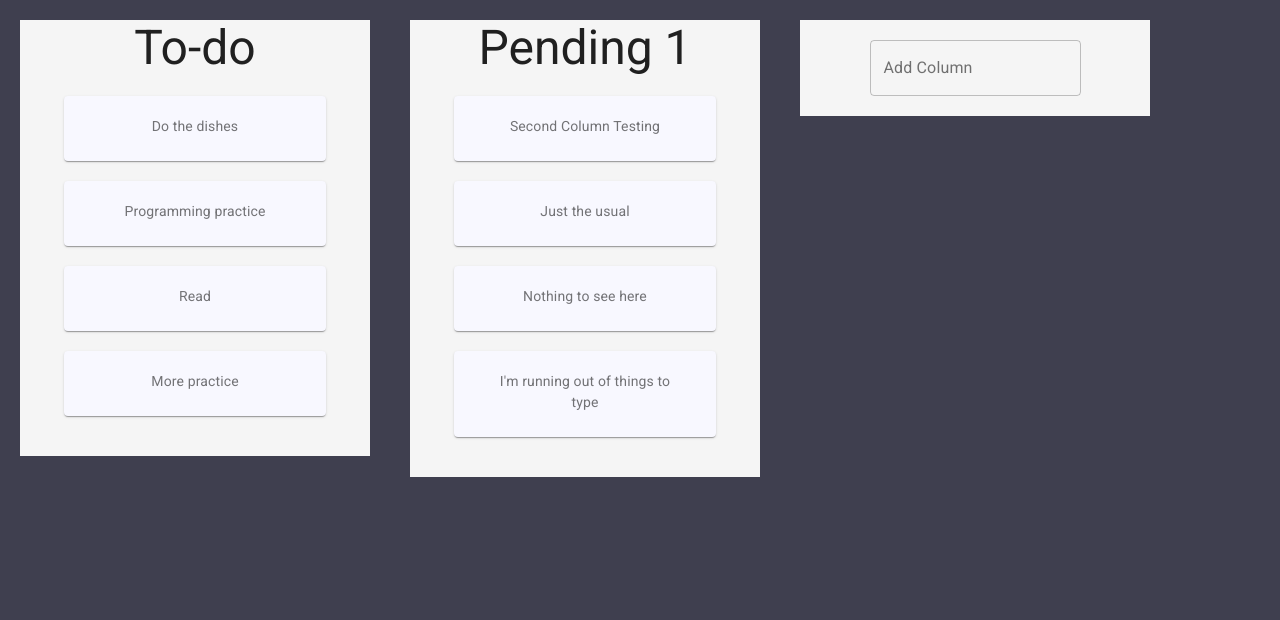
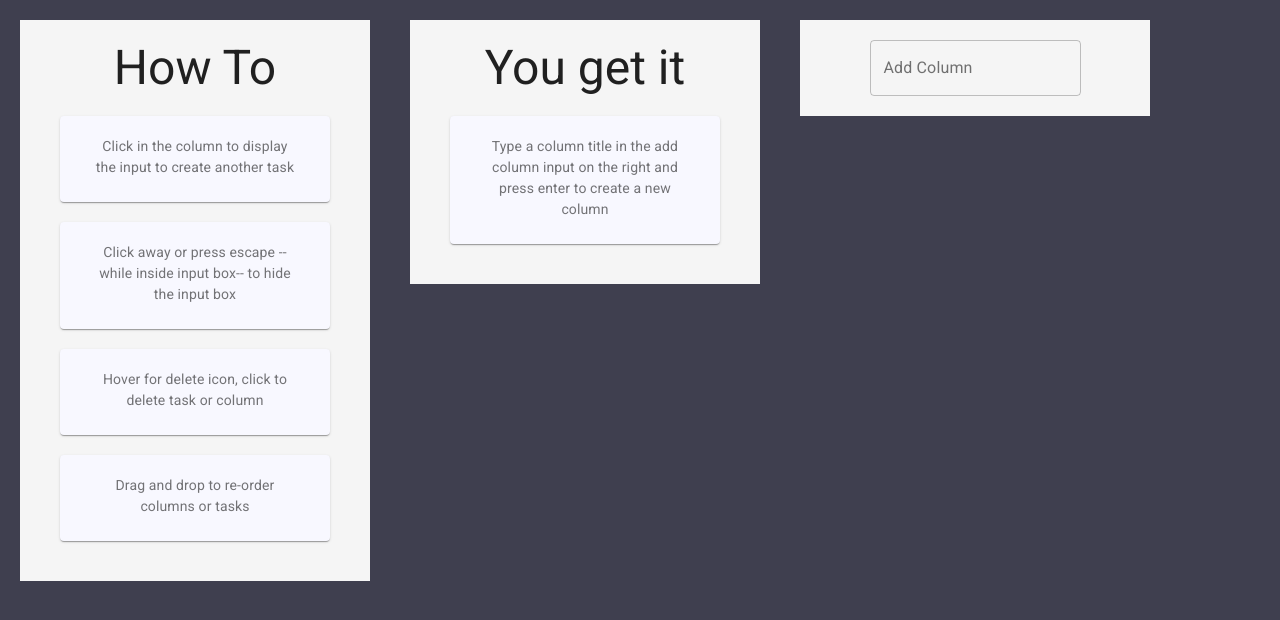
Before and after one commit to UnknownStranger/taskboard, a Next.js app: page / in a window 1280 px wide. Shown: the top 620 px of the page. Built offline with nearby package versions, Linux system fonts and the light colour scheme.

Commit message:
delete logic finished, title edit first pass

```diff
--- a/components/App/App.tsx
+++ b/components/App/App.tsx
@@ -41,6 +41,9 @@ class App extends React.Component<{}, AppState> {
     };
     this.addTask = this.addTask.bind(this);
     this.addColumn = this.addColumn.bind(this);
+    this.deleteColumn = this.deleteColumn.bind(this);
+    this.deleteTask = this.deleteTask.bind(this);
+    this.editTitle = this.editTitle.bind(this);
   }
 
   onDragEnd = (result: Result) => {
@@ -101,7 +104,7 @@ class App extends React.Component<{}, AppState> {
         data: newData,
       }));
     }
-  }
+  };
 
   // updating state when new tasks are added
   addTask(
@@ -136,6 +139,52 @@ class App extends React.Component<{}, AppState> {
     }));
   }
 
+  deleteTask(id: string, index: number, parentId: string) {
+    // removing task from column
+    const editedColumn = { ...this.state.data.columns[parentId] };
+    editedColumn.taskIds.splice(index, 1);
+    const editedColumns = { ...this.state.data.columns, editedColumn };
+
+    // removing task from task list object
+    const editedTasks = { ...this.state.data.tasks };
+    delete editedTasks[id];
+
+    this.setState(() => ({
+      data: { ...this.state.data, columns: editedColumns, tasks: editedTasks },
+    }));
+  }
+
+  deleteColumn(id: string, index: number) {
+    const editedColumnOrder = [...this.state.data.columnOrder];
+    editedColumnOrder.splice(index, 1);
+
+    const editedColumns = { ...this.state.data.columns };
+    const tasksToRemove = editedColumns[id].taskIds;
+    const editedTasks = { ...this.state.data.tasks };
+    tasksToRemove.forEach((task: string) => {
+      delete editedTasks[task];
+    });
+    delete editedColumns[id];
+
+    this.setState(() => ({
+      data: {
+        ...this.state.data,
+        columns: editedColumns,
+        columnOrder: editedColumnOrder,
+        tasks: editedTasks,
+      },
+    }));
+  }
+
+  editTitle(id: string, value: string) {
+    const editedColumn = { ...this.state.data.columns[id], title: value };
+    const editedColumns = { ...this.state.data.columns };
+    editedColumns[id] = editedColumn;
+    this.setState(() => ({
+      data: { ...this.state.data, columns: editedColumns },
+    }));
+  }
+
   render() {
     return (
       <DragDropContext onDragEnd={this.onDragEnd}>
@@ -158,6 +207,9 @@ class App extends React.Component<{}, AppState> {
                     tasks={tasks}
                     index={index}
                     addTask={this.addTask}
+                    deleteColumn={this.deleteColumn}
+                    deleteTask={this.deleteTask}
+                    editTitle={this.editTitle}
                   />
                 );
               })}
--- a/components/App/Column.tsx
+++ b/components/App/Column.tsx
@@ -11,7 +11,7 @@ const styles = () =>
       backgroundColor: 'whitesmoke',
       minWidth: 350,
       maxWidth: 350,
-      paddingBottom: 20,
+      padding: 20,
       margin: 20,
       textAlign: 'center',
       alignSelf: 'flex-start',
@@ -34,6 +34,9 @@ interface Props extends WithStyles<typeof styles> {
   tasks: Task[];
   index: number;
   addTask: Function;
+  deleteTask: Function;
+  deleteColumn: Function;
+  editTitle: Function;
 }
 
 interface ColumnState {
@@ -42,6 +45,7 @@ interface ColumnState {
   tasks: Task[];
   isClicked?: boolean;
   isHovering?: boolean;
+  isEditingTitle?: boolean;
 }
 
 class Column extends React.Component<Props, ColumnState> {
@@ -53,15 +57,20 @@ class Column extends React.Component<Props, ColumnState> {
       tasks: props.tasks,
       isClicked: false,
       isHovering: false,
+      isEditingTitle: false,
     };
     this.handleKeyDown = this.handleKeyDown.bind(this);
+    this.handleGlobalEscape = this.handleGlobalEscape.bind(this);
     this.handleInputClick = this.handleInputClick.bind(this);
     this.handleClickAway = this.handleClickAway.bind(this);
     this.handleDeleteClick = this.handleDeleteClick.bind(this);
+    this.handleTitleEditClick = this.handleTitleEditClick.bind(this);
+    this.handleClickStopPropagation = this.handleClickStopPropagation.bind(this);
   }
 
   handleKeyDown(event) {
     if (event.key === 'Enter' && event.target.value.length > 0) {
+      if (event.target.id === 'addTask') {
         const newTask = { id: this.generateUID(), content: event.target.value };
         const newTasks = [...this.state.tasks];
         newTasks.push(newTask);
@@ -69,13 +78,28 @@ class Column extends React.Component<Props, ColumnState> {
         this.setState(() => ({ tasks: newTasks }));
 
         event.target.value = '';
+        const column = this.props.column;
 
-      const column = this.props.column;
         column.taskIds.push(newTask.id);
         this.props.addTask(this.state, newTask, column);
+      }
+      if (event.target.id === 'editTitle') {
+        this.props.editTitle(this.state.id, event.target.value);
+        this.setState(() => ({
+          title: event.target.value,
+          isEditingTitle: false,
+        }));
+      }
     } else if (event.key === 'Escape') {
       event.target.value = '';
-      this.setState(() => ({ isClicked: false }));
+      this.setState(() => ({ isClicked: false, isEditingTitle: false }));
+    }
+  }
+
+  handleGlobalEscape(event) {
+    if (event.key === 'Escape') {
+      event.target.value = '';
+      this.setState(() => ({ isClicked: false, isEditingTitle: false }));
     }
   }
 
@@ -99,12 +123,29 @@ class Column extends React.Component<Props, ColumnState> {
   handleClickAway(event) {
     this.setState(() => ({
       isClicked: false,
+      isEditingTitle: false,
     }));
   }
 
   handleDeleteClick(event) {
     event.stopPropagation();
-    console.log(`clicked delete on ${event.target}`);
+    this.props.deleteColumn(this.state.id, this.props.index);
+  }
+
+  handleTitleEditClick(event) {
+    event.stopPropagation();
+    this.setState(() => ({
+      isEditingTitle: !this.state.isEditingTitle,
+    }));
+    console.log(event.target.textContent);
+  }
+
+  handleClickStopPropagation(event) {
+    event.stopPropagation();
+  }
+
+  componentDidMount() {
+    document.addEventListener('keydown', this.handleGlobalEscape);
   }
 
   render() {
@@ -136,10 +177,34 @@ class Column extends React.Component<Props, ColumnState> {
                   }))
                 }
               >
-                <Grid container item xs={10} justify='center' alignItems='center'>
-                  <Typography variant='h3' {...provided.dragHandleProps}>
-                    {this.props.column.title}
+                <Grid
+                  container
+                  item
+                  xs={10}
+                  justify='center'
+                  alignItems='center'
+                  {...provided.dragHandleProps}
+                >
+                  {!this.state.isEditingTitle && (
+                    <Typography
+                      variant='h3'
+                      {...provided.dragHandleProps}
+                      onClick={this.handleTitleEditClick}
+                    >
+                      {this.state.title}
                     </Typography>
+                  )}
+                  {this.state.isEditingTitle && (
+                    <TextField
+                      id='editTitle'
+                      label='Edit Title'
+                      variant='outlined'
+                      autoFocus={true}
+                      {...provided.dragHandleProps}
+                      onClick={this.handleClickStopPropagation}
+                      onKeyDown={this.handleKeyDown}
+                    />
+                  )}
                 </Grid>
                 {this.state.isHovering && (
                   <Grid
@@ -150,7 +215,7 @@ class Column extends React.Component<Props, ColumnState> {
                     alignItems='center'
                     onClick={this.handleDeleteClick}
                   >
-                    <Delete size='75%'/>
+                    <Delete size='75%' />
                   </Grid>
                 )}
               </Grid>
@@ -161,8 +226,10 @@ class Column extends React.Component<Props, ColumnState> {
                       <TaskCard
                         key={task.id}
                         taskContent={task.content}
+                        parentColumnId={this.props.column.id}
                         taskId={task.id}
                         index={index}
+                        deleteTask={this.props.deleteTask}
                       />
                     ))}
                     {provided.placeholder}
@@ -174,6 +241,7 @@ class Column extends React.Component<Props, ColumnState> {
                   id='addTask'
                   label='Add Task'
                   variant='outlined'
+                  autoFocus={true}
                   onKeyDown={this.handleKeyDown}
                 />
               )}
--- a/components/App/TaskCard.tsx
+++ b/components/App/TaskCard.tsx
@@ -23,8 +23,10 @@ const styles = () =>
 
 interface Props extends WithStyles<typeof styles> {
   taskContent: string;
+  parentColumnId: string;
   taskId: string;
   index: number;
+  deleteTask: Function;
 }
 
 interface TaskCardState {
@@ -50,7 +52,7 @@ class TaskCard extends React.Component<Props, TaskCardState> {
 
   handleDeleteClick(event) {
     event.stopPropagation();
-    console.log(`clicked ${event.target}`);
+    this.props.deleteTask(this.props.taskId, this.props.index, this.props.parentColumnId);
   }
 
   render() {
--- a/components/App/test-data.ts
+++ b/components/App/test-data.ts
@@ -1,63 +1,24 @@
 const testData = {
   tasks: {
-    'task-1': { id: 'task-1', content: 'Do the dishes' },
-    'task-2': { id: 'task-2', content: 'Programming practice' },
-    'task-3': { id: 'task-3', content: 'Read' },
-    'task-4': { id: 'task-4', content: 'More practice' },
-    'task-5': { id: 'task-5', content: 'Second Column Testing' },
-    'task-6': { id: 'task-6', content: 'Just the usual' },
-    'task-7': { id: 'task-7', content: 'Nothing to see here' },
-    'task-8': { id: 'task-8', content: 'I\'m running out of things to type' },
-    'task-9': { id: 'task-9', content: 'Do the dishes' },
-    'task-10': { id: 'task-10', content: 'Programming practice' },
-    'task-11': { id: 'task-11', content: 'Read' },
-    'task-12': { id: 'task-12', content: 'More practice' },
-    'task-13': { id: 'task-13', content: 'Second Column Testing' },
-    'task-14': { id: 'task-14', content: 'Just the usual' },
-    'task-15': { id: 'task-15', content: 'Nothing to see here' },
-    'task-16': { id: 'task-16', content: 'I\'m running out of things to type' },
-    'task-17': { id: 'task-17', content: 'Do the dishes' },
-    'task-18': { id: 'task-18', content: 'Programming practice' },
-    'task-19': { id: 'task-19', content: 'Read' },
-    'task-20': { id: 'task-20', content: 'More practice' },
-    'task-21': { id: 'task-21', content: 'Second Column Testing' },
-    'task-22': { id: 'task-22', content: 'Just the usual' },
-    'task-23': { id: 'task-23', content: 'Nothing to see here' },
-    'task-24': { id: 'task-24', content: 'I\'m running out of things to type' },
+    'task-1': { id: 'task-1', content: 'Click in the column to display the input to create another task' },
+    'task-2': { id: 'task-2', content: 'Click away or press escape --while inside input box-- to hide the input box' },
+    'task-3': { id: 'task-3', content: 'Hover for delete icon, click to delete task or column' },
+    'task-4': { id: 'task-4', content: 'Drag and drop to re-order columns or tasks' },
+    'task-5': { id: 'task-5', content: 'Type a column title in the add column input on the right and press enter to create a new column' },
   },
   columns: {
     'column-1': {
       id: 'column-1',
-      title: 'To-do',
+      title: 'How To',
       taskIds: ['task-1', 'task-2', 'task-3', 'task-4'],
     },
     'column-2': {
       id: 'column-2',
-      title: 'Pending 1',
-      taskIds: ['task-5', 'task-6', 'task-7', 'task-8'],
-    },
-    'column-3': {
-      id: 'column-3',
-      title: 'Pending 2',
-      taskIds: ['task-9', 'task-10', 'task-11', 'task-12'],
-    },
-    'column-4': {
-      id: 'column-4',
-      title: 'Pending 3',
-      taskIds: ['task-13', 'task-14', 'task-15', 'task-16'],
-    },
-    'column-5': {
-      id: 'column-5',
-      title: 'Pending 4',
-      taskIds: ['task-17', 'task-18', 'task-19', 'task-20'],
-    },
-    'column-6': {
-      id: 'column-6',
-      title: 'Pending 5',
-      taskIds: ['task-21', 'task-22', 'task-23', 'task-24'],
+      title: 'You get it',
+      taskIds: ['task-5'],
     },
   },
-  columnOrder: ['column-1', 'column-2'/*, 'column-3', 'column-4', 'column-5', 'column-6'*/],
+  columnOrder: ['column-1', 'column-2'],
 };
 
 export default testData;
```
Lines whose indentation alone changed are shown as unchanged.
